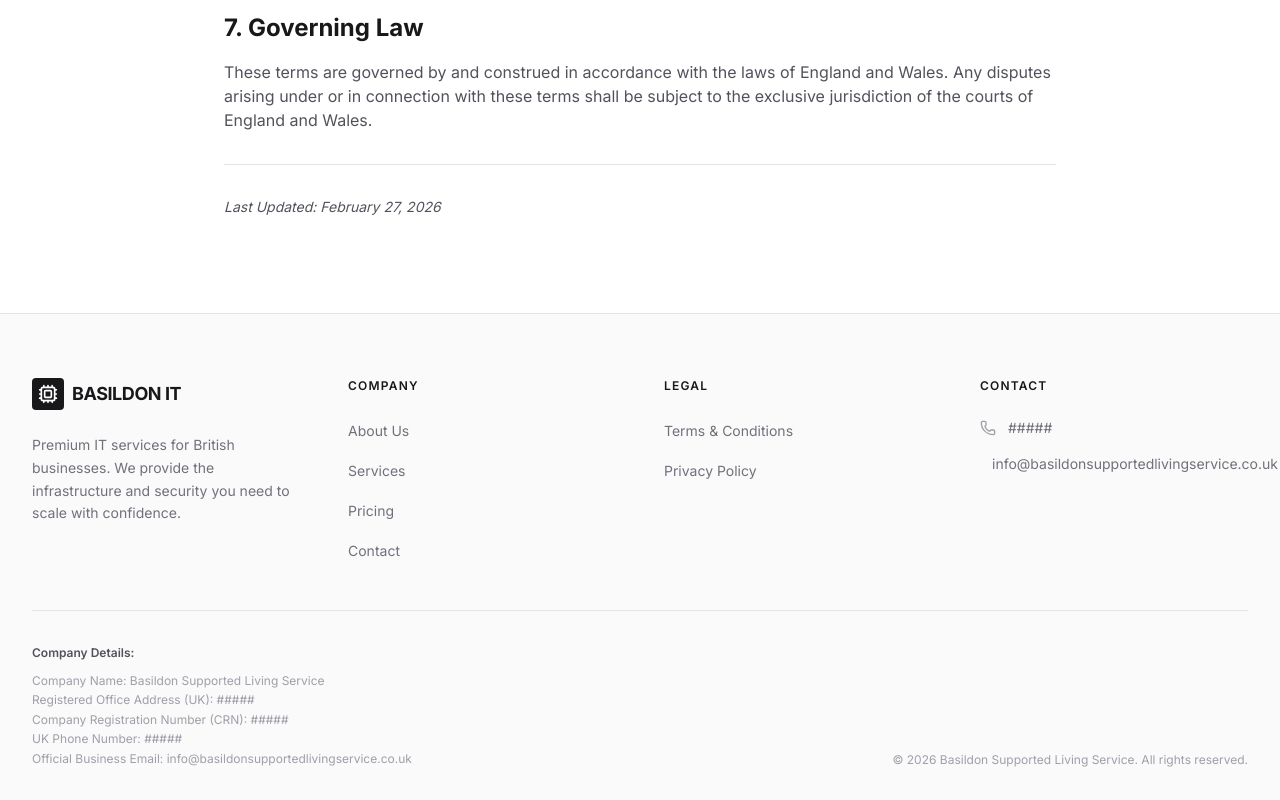
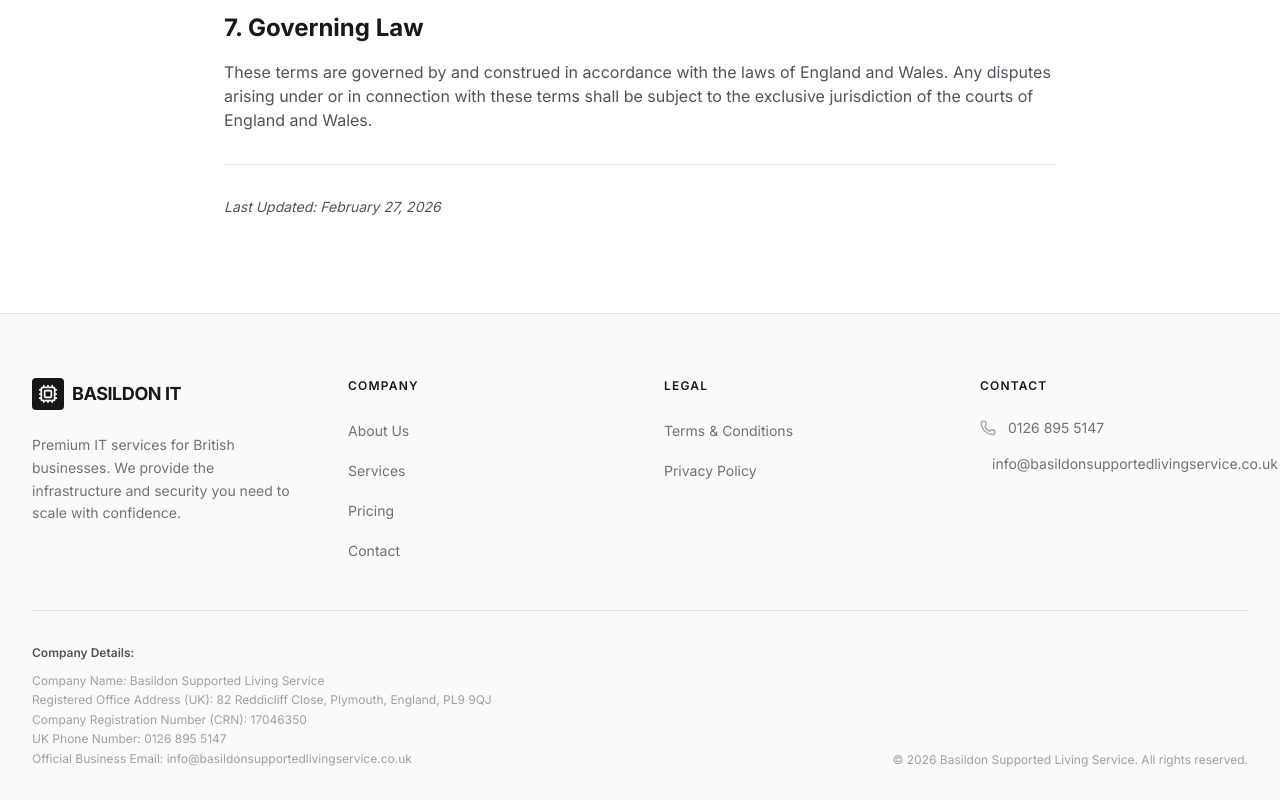
Before and after one commit to consultancy-outfit/100IT-SALESITES-001, a React (Vite) app: page /terms in a window 1280 px wide. Shown: the part 1172-1972 px from the top of the page. Built offline with nearby package versions, Linux system fonts and the light colour scheme.

Commit message:
sale site add crn number and change title

```diff
--- a/src/components/Layout.tsx
+++ b/src/components/Layout.tsx
@@ -134,7 +134,7 @@ export const Footer = () => {
             <ul className="space-y-4">
               <li className="flex items-start space-x-3">
                 <Phone className="w-4 h-4 text-zinc-400 mt-0.5" />
-                <span className="text-zinc-500 text-sm">#####</span>
+                <span className="text-zinc-500 text-sm">0126 895 5147</span>
               </li>
               <li className="flex items-start space-x-3">
                 <Monitor className="w-4 h-4 text-zinc-400 mt-0.5" />
@@ -149,9 +149,9 @@ export const Footer = () => {
             <div className="text-zinc-400 text-xs leading-relaxed">
               <p className="font-semibold text-zinc-600 mb-2">Company Details:</p>
               <p>Company Name: Basildon Supported Living Service</p>
-              <p>Registered Office Address (UK): #####</p>
-              <p>Company Registration Number (CRN): #####</p>
-              <p>UK Phone Number: #####</p>
+              <p>Registered Office Address (UK): 82 Reddicliff Close, Plymouth, England, PL9 9QJ</p>
+              <p>Company Registration Number (CRN): 17046350</p>
+              <p>UK Phone Number: 0126 895 5147</p>
               <p>Official Business Email: info@basildonsupportedlivingservice.co.uk</p>
             </div>
             <div className="flex md:justify-end items-end">
```
